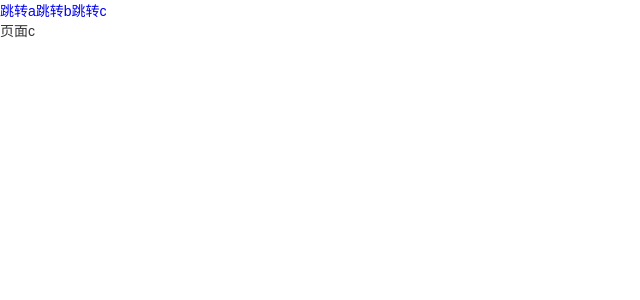
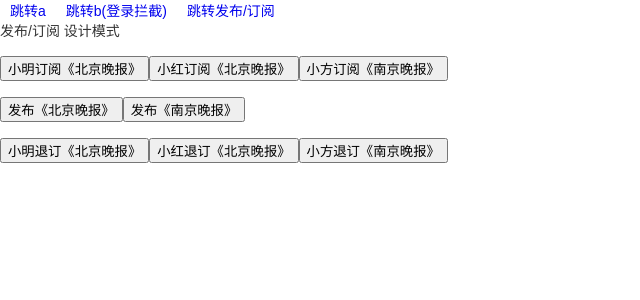
Before and after one commit to smilv/track-web, a React app: page /page-c in a window 1280 px wide. Shown: the top 300 px of the page, without its empty margins (0-640 px from the left). Built offline with nearby package versions, Linux system fonts and the light colour scheme.

Commit message:
发布/订阅 设计模式

```diff
--- a/src/route/index.js
+++ b/src/route/index.js
@@ -15,12 +15,12 @@
         component: PageA
     },
     {
-        name: "跳转b",
+        name: "跳转b(登录拦截)",
         path: "/page-b",
         component: login(PageB)
     },
     {
-        name: "跳转c",
+        name: "跳转发布/订阅",
         path: "/page-c",
         component: PageC
     }
@@ -32,12 +32,11 @@
             <div>
                 {routerMap.map((item, key) => {
                     return (
-                        <NavLink key={key} to={item.path}>
+                        <NavLink key={key} to={item.path} style={{ padding: "10px" }}>
                             {item.name}
                         </NavLink>
                     );
                 })}
-
                 {routerMap.map((item, key) => {
                     return <Route key={key} path={item.path} exact component={item.component} />;
                 })}
--- a/src/views/page-c/index.jsx
+++ b/src/views/page-c/index.jsx
@@ -1,9 +1,71 @@
-//bin 2019/12/25
+/**
+ * 发布/订阅 设计模式
+ * bin 2019/12/25
+ */
 import React, { Component } from "react";
+import officeAccounts from "./office-accounts";
 
 class PageC extends Component {
+    constructor() {
+        super();
+        this.people = {
+            xming: {
+                type: "北京晚报",
+                fn: function(data) {
+                    console.log(`小明收到了->${data}`);
+                }
+            },
+            xhong: {
+                type: "北京晚报",
+                fn: function(data) {
+                    console.log(`小红收到了->${data}`);
+                }
+            },
+            xfang: {
+                type: "南京晚报",
+                fn: function(data) {
+                    console.log(`小方收到了->${data}`);
+                }
+            }
+        };
+    }
+    /**
+     * 订阅
+     */
+    subscribe = name => {
+        officeAccounts.subscribe(this.people[name].type, this.people[name].fn);
+    };
+    /**
+     * 取消订阅
+     */
+    unSubscribe = name => {
+        officeAccounts.unSubscribe(this.people[name].type, this.people[name].fn);
+    };
+    /**
+     * 发布
+     */
+    publish = type => {
+        officeAccounts.publish(type, `${type}消息体`);
+    };
     render() {
-        return <div>页面c</div>;
+        return (
+            <div>
+                <div>发布/订阅 设计模式</div>
+                <br />
+                <button onClick={this.subscribe.bind(this, "xming")}>小明订阅《北京晚报》</button>
+                <button onClick={this.subscribe.bind(this, "xhong")}>小红订阅《北京晚报》</button>
+                <button onClick={this.subscribe.bind(this, "xfang")}>小方订阅《南京晚报》</button>
+                <br />
+                <br />
+                <button onClick={this.publish.bind(this, "北京晚报")}>发布《北京晚报》</button>
+                <button onClick={this.publish.bind(this, "南京晚报")}>发布《南京晚报》</button>
+                <br />
+                <br />
+                <button onClick={this.unSubscribe.bind(this, "xming")}>小明退订《北京晚报》</button>
+                <button onClick={this.unSubscribe.bind(this, "xhong")}>小红退订《北京晚报》</button>
+                <button onClick={this.unSubscribe.bind(this, "xfang")}>小方退订《南京晚报》</button>
+            </div>
+        );
     }
 }
 
--- /dev/null
+++ b/src/views/page-c/office-accounts.js
@@ -0,0 +1,41 @@
+/**
+ * 发布-订阅主体
+ * bin 2020/3/13
+ */
+
+const officeAccounts = {
+    //订阅者
+    subscribers: {
+        /**
+         * any: 业务类型
+         * []: 该业务类型下所有订阅者fn
+         */
+        any: []
+    },
+    //订阅
+    subscribe: function(type, fn) {
+        //如果没有当前业务，添加一种
+        if (!Object.prototype.hasOwnProperty.call(this.subscribers, type)) {
+            this.subscribers[type] = [];
+        }
+        //将订阅着fn存在当前业务数组中
+        this.subscribers[type].push(fn);
+        console.log(this.subscribers);
+    },
+    //取消订阅
+    unSubscribe: function(type, fn) {
+        let index = this.subscribers[type].indexOf(fn);
+        if (index != -1) this.subscribers[type].splice(index, 1);
+    },
+    //发布
+    publish: function(type, ...args) {
+        //找到对应的业务类型,执行所有的订阅者fn
+        if (Object.prototype.hasOwnProperty.call(this.subscribers, type)) {
+            this.subscribers[type].forEach(fn => {
+                fn(...args);
+            });
+        }
+    }
+};
+
+module.exports = officeAccounts;
```
